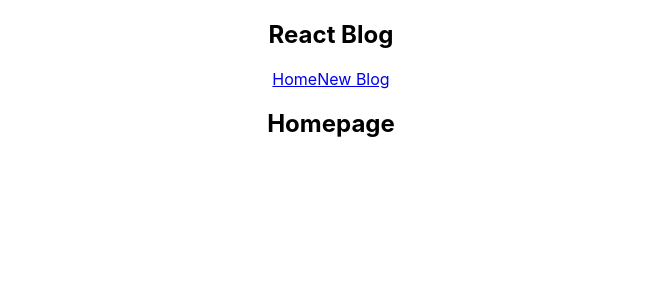
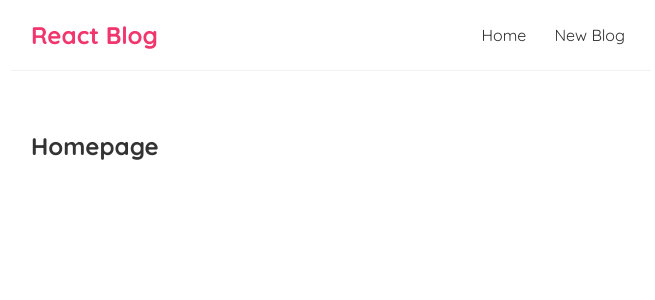
Before and after one commit to Jon-D-Smith/React_Blog, a React (Create React App) app: page / in a window 1280 px wide. Shown: the top 300 px of the page, without its empty margins (309-964 px from the left). Built offline with nearby package versions, Linux system fonts and the light colour scheme.

Commit message:
Added styling

```diff
--- a/src/App.css
+++ /dev/null
@@ -1,38 +0,0 @@
-.App {
-  text-align: center;
-}
-
-.App-logo {
-  height: 40vmin;
-  pointer-events: none;
-}
-
-@media (prefers-reduced-motion: no-preference) {
-  .App-logo {
-    animation: App-logo-spin infinite 20s linear;
-  }
-}
-
-.App-header {
-  background-color: #282c34;
-  min-height: 100vh;
-  display: flex;
-  flex-direction: column;
-  align-items: center;
-  justify-content: center;
-  font-size: calc(10px + 2vmin);
-  color: white;
-}
-
-.App-link {
-  color: #61dafb;
-}
-
-@keyframes App-logo-spin {
-  from {
-    transform: rotate(0deg);
-  }
-  to {
-    transform: rotate(360deg);
-  }
-}
--- a/src/App.js
+++ b/src/App.js
@@ -1,4 +1,3 @@
-import './App.css';
 import Navbar from './Navbar'
 import Home from './Home'
 
--- a/src/Navbar.js
+++ b/src/Navbar.js
@@ -4,7 +4,7 @@
             <h1>React Blog</h1>
             <div className="links">
                 <a href="/">Home</a>
-                <a href="/create">New Blog</a>
+                <a href="/create" >New Blog</a>
             </div>
         </nav>
      );
--- a/src/index.css
+++ b/src/index.css
@@ -1,13 +1,35 @@
-body {
+@import url("https://fonts.googleapis.com/css2?family=Quicksand:wght@300;400;500;600;700&display=swap");
+
+/* base styles */
+* {
   margin: 0;
-  font-family: -apple-system, BlinkMacSystemFont, 'Segoe UI', 'Roboto', 'Oxygen',
-    'Ubuntu', 'Cantarell', 'Fira Sans', 'Droid Sans', 'Helvetica Neue',
-    sans-serif;
-  -webkit-font-smoothing: antialiased;
-  -moz-osx-font-smoothing: grayscale;
+  font-family: "Quicksand";
+  color: #333;
 }
-
-code {
-  font-family: source-code-pro, Menlo, Monaco, Consolas, 'Courier New',
-    monospace;
+.navbar {
+  padding: 20px;
+  display: flex;
+  align-items: center;
+  max-width: 600px;
+  margin: 0 auto;
+  border-bottom: 1px solid #f2f2f2;
 }
+.navbar h1 {
+  color: #f1356d;
+}
+.navbar .links {
+  margin-left: auto;
+}
+.navbar a {
+  margin-left: 16px;
+  text-decoration: none;
+  padding: 6px;
+}
+.navbar a:hover {
+  color: #f1356d;
+}
+.content {
+  max-width: 600px;
+  margin: 40px auto;
+  padding: 20px;
+}
```
